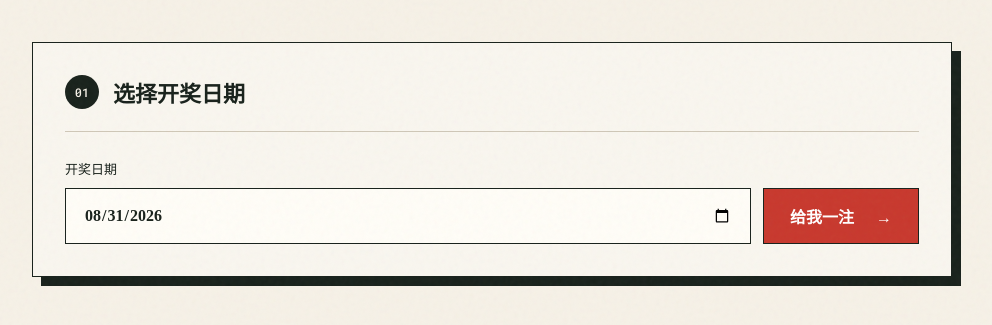
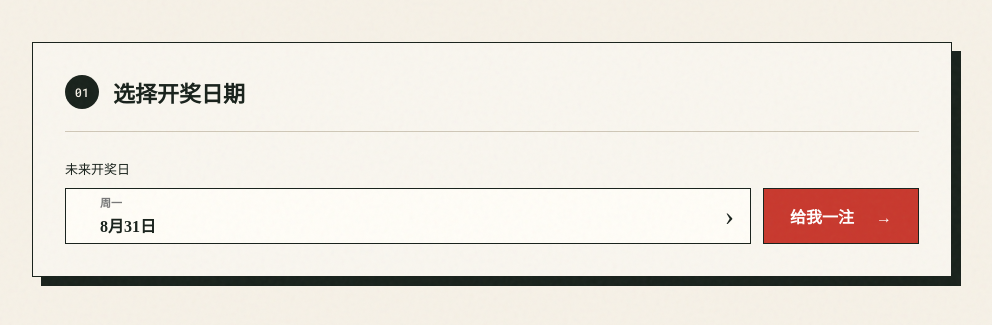
Before and after one commit to ziqiye0108-ux/jinri-yizhu, a Flask app: page / in a window 1280 px wide. Shown: the part 219-544 px from the top of the page, without its empty margins (148-1140 px from the left). Run offline with Flask 3, Linux system fonts and the light colour scheme.

Commit message:
feat: add full draw-day calendar

```diff
--- a/app.py
+++ b/app.py
@@ -3,7 +3,7 @@ from __future__ import annotations
 import hashlib
 import json
 import os
-from datetime import date, datetime
+from datetime import date, datetime, timedelta
 from pathlib import Path
 
 from flask import Flask, jsonify, render_template, request
@@ -11,6 +11,24 @@ from flask import Flask, jsonify, render_template, request
 ROOT = Path(__file__).parent
 DATA_FILE = ROOT / "data" / "dlt_2026.json"
 app = Flask(__name__)
+DRAW_WEEKDAYS = {0, 2, 5}  # 周一、周三、周六
+
+
+def upcoming_draw_dates(start: date, count: int = 6) -> list[dict]:
+    labels = "一二三四五六日"
+    result = []
+    current = start
+    while len(result) < count:
+        if current.weekday() in DRAW_WEEKDAYS:
+            result.append(
+                {
+                    "value": current.isoformat(),
+                    "weekday": f"周{labels[current.weekday()]}",
+                    "display": f"{current.month}月{current.day}日",
+                }
+            )
+        current += timedelta(days=1)
+    return result
 
 
 def load_draws() -> list[dict]:
@@ -55,9 +73,10 @@ def recommendation(draw_date: str, draws: list[dict]) -> dict:
 @app.get("/")
 def index():
     draws = load_draws()
+    upcoming = upcoming_draw_dates(date.today())
     return render_template(
         "index.html",
-        today=date.today().isoformat(),
+        upcoming=upcoming,
         draw_count=len(draws),
         latest=draws[-1] if draws else None,
     )
@@ -72,6 +91,8 @@ def recommend():
         return jsonify({"error": "请输入有效日期"}), 400
     if selected < date.today():
         return jsonify({"error": "请选择今天或未来的开奖日期"}), 400
+    if selected.weekday() not in DRAW_WEEKDAYS:
+        return jsonify({"error": "大乐透仅在周一、周三、周六开奖，请重新选择"}), 400
     draws = load_draws()
     return jsonify(
         {
--- a/static/app.js
+++ b/static/app.js
@@ -3,7 +3,75 @@ const result = document.querySelector('#result');
 const balls = document.querySelector('#balls');
 const meta = document.querySelector('#result-meta');
 const error = document.querySelector('#error');
-const button = form.querySelector('button');
+const button = document.querySelector('#recommend-button');
+const dateInput = document.querySelector('#draw-date');
+const dateTrigger = document.querySelector('#date-picker-trigger');
+const selectedText = document.querySelector('#selected-date-text');
+const selectedWeekday = dateTrigger.querySelector('small');
+const sheet = document.querySelector('#calendar-sheet');
+const grid = document.querySelector('#calendar-grid');
+const calendarTitle = document.querySelector('#calendar-title');
+const weekdayNames = ['周日', '周一', '周二', '周三', '周四', '周五', '周六'];
+const validWeekdays = new Set([1, 3, 6]);
+let visibleMonth = new Date(`${dateInput.value}T12:00:00`);
+
+function localISO(value) {
+  const y = value.getFullYear();
+  const m = String(value.getMonth() + 1).padStart(2, '0');
+  const d = String(value.getDate()).padStart(2, '0');
+  return `${y}-${m}-${d}`;
+}
+
+function renderCalendar() {
+  const year = visibleMonth.getFullYear();
+  const month = visibleMonth.getMonth();
+  const firstDay = new Date(year, month, 1);
+  const daysInMonth = new Date(year, month + 1, 0).getDate();
+  const today = new Date();
+  today.setHours(0, 0, 0, 0);
+  calendarTitle.textContent = `${year}年${month + 1}月`;
+  grid.innerHTML = '';
+  for (let i = 0; i < firstDay.getDay(); i += 1) grid.insertAdjacentHTML('beforeend', '<span></span>');
+  for (let day = 1; day <= daysInMonth; day += 1) {
+    const value = new Date(year, month, day);
+    const iso = localISO(value);
+    const enabled = value >= today && validWeekdays.has(value.getDay());
+    const cell = document.createElement('button');
+    cell.type = 'button';
+    cell.textContent = day;
+    cell.disabled = !enabled;
+    cell.className = iso === dateInput.value ? 'selected' : '';
+    if (enabled) cell.addEventListener('click', () => selectDate(value));
+    grid.appendChild(cell);
+  }
+}
+
+function selectDate(value) {
+  const iso = localISO(value);
+  dateInput.value = iso;
+  dateInput.setAttribute('value', iso);
+  selectedWeekday.textContent = weekdayNames[value.getDay()];
+  selectedText.textContent = `${value.getMonth() + 1}月${value.getDate()}日`;
+  closeCalendar();
+}
+
+function openCalendar() {
+  visibleMonth = new Date(`${dateInput.value}T12:00:00`);
+  renderCalendar();
+  sheet.hidden = false;
+  document.body.classList.add('sheet-open');
+}
+
+function closeCalendar() {
+  sheet.hidden = true;
+  document.body.classList.remove('sheet-open');
+  dateTrigger.focus();
+}
+
+dateTrigger.addEventListener('click', openCalendar);
+sheet.querySelector('.sheet-backdrop').addEventListener('click', closeCalendar);
+document.querySelector('#prev-month').addEventListener('click', () => { visibleMonth.setDate(1); visibleMonth.setMonth(visibleMonth.getMonth() - 1); renderCalendar(); });
+document.querySelector('#next-month').addEventListener('click', () => { visibleMonth.setDate(1); visibleMonth.setMonth(visibleMonth.getMonth() + 1); renderCalendar(); });
 
 form.addEventListener('submit', async (event) => {
   event.preventDefault();
@@ -15,7 +83,7 @@ form.addEventListener('submit', async (event) => {
     const response = await fetch('/api/recommend', {
       method: 'POST',
       headers: {'Content-Type': 'application/json'},
-      body: JSON.stringify({date: form.date.value})
+      body: JSON.stringify({date: dateInput.value})
     });
     const data = await response.json();
     if (!response.ok) throw new Error(data.error || '暂时无法生成号码');
@@ -24,7 +92,7 @@ form.addEventListener('submit', async (event) => {
       '<i></i>',
       ...data.back.map(n => `<span class="ball back">${String(n).padStart(2, '0')}</span>`)
     ].join('');
-    meta.textContent = `${data.date} · 已与 ${data.checkedAgainst} 期历史完整组合核对`;
+    meta.textContent = data.date;
     result.hidden = false;
   } catch (err) {
     error.textContent = err.message;
--- a/static/style.css
+++ b/static/style.css
@@ -20,6 +20,31 @@ input,button { min-height:56px; border:1px solid var(--ink); border-radius:0; fo
 input { display:block; width:100%; min-width:0; max-width:100%; padding:0 18px; color:var(--ink); background:#fffdf7; }
 .date-control { min-width:0; }
 .calendar-icon { display:none; }
+.field-label { display:block; margin-bottom:10px; font-size:13px; }
+#draw-date { display:none !important; }
+.date-picker-trigger { display:flex; align-items:center; width:100%; padding:0 16px; color:var(--ink); background:#fffdf7; }
+.date-picker-trigger > span:nth-child(2) { flex:1; text-align:left; }
+.date-picker-trigger small,.date-picker-trigger strong { display:block; }
+.date-picker-trigger small { color:#777; font-size:11px; }
+.date-picker-trigger strong { margin-top:3px; font-size:16px; }
+.chevron { font-size:28px; font-weight:400; }
+.calendar-sheet[hidden] { display:none; }
+.calendar-sheet { position:fixed; inset:0; z-index:20; }
+.sheet-backdrop { position:absolute; inset:0; width:100%; border:0; background:rgba(0,0,0,.28); }
+.sheet-panel { position:absolute; left:0; right:0; bottom:0; padding:10px 20px 24px; border-radius:24px 24px 0 0; background:#fffdf8; }
+.sheet-handle { width:38px; height:4px; margin:0 auto 12px; border-radius:4px; background:#d1cdc4; }
+.calendar-head { display:grid; grid-template-columns:44px 1fr 44px; align-items:center; }
+.calendar-head h3 { margin:0; text-align:center; font-size:17px; }
+.calendar-head button { min-height:44px; padding:0; border:0; color:var(--ink); background:transparent; font-size:28px; }
+.weekdays,.calendar-grid { display:grid; grid-template-columns:repeat(7,1fr); text-align:center; }
+.weekdays { margin-top:8px; color:#92958e; font-size:11px; }
+.weekdays span { padding:8px 0; }
+.calendar-grid { row-gap:4px; }
+.calendar-grid button { width:40px; min-height:40px; margin:auto; padding:0; border:0; border-radius:50%; color:var(--ink); background:transparent; font:500 14px "Roboto Mono",monospace; }
+.calendar-grid button:disabled { color:#d4d3ce; }
+.calendar-grid button.selected { color:#fff; background:var(--red); }
+.calendar-hint { margin:12px 0 0; color:#858981; text-align:center; font-size:11px; }
+.sheet-open { overflow:hidden; }
 button { padding:0 26px; color:white; background:var(--red); cursor:pointer; transition:transform .15s,box-shadow .15s; }
 button:hover { transform:translate(-2px,-2px); box-shadow:4px 4px 0 var(--ink); }
 button:disabled { opacity:.65; cursor:wait; }
@@ -65,8 +90,11 @@ footer { display:flex; justify-content:space-between; gap:20px; margin-top:38px;
   .step { width:28px; height:28px; font-size:10px; }
   h2 { font-size:18px; }
   form { min-width:0; padding-top:0; }
-  label { position:absolute; width:1px; height:1px; padding:0; margin:-1px; overflow:hidden; clip:rect(0,0,0,0); white-space:nowrap; border:0; }
+  .field-label { margin:0 0 10px; color:#70776f; font-size:12px; }
   .controls { width:100%; min-width:0; grid-template-columns:minmax(0, 1fr); gap:10px; }
+  .date-picker-trigger { min-height:64px; border:1px solid #d7d2c7; border-radius:14px; box-shadow:none; touch-action:manipulation; }
+  .date-picker-trigger:hover { transform:none; box-shadow:none; }
+  .date-picker-trigger .calendar-icon { position:relative; left:auto; top:auto; flex:0 0 18px; margin:0 15px 0 1px; }
   .date-control {
     position:relative;
     width:100%;
--- a/templates/index.html
+++ b/templates/index.html
@@ -25,13 +25,15 @@
         </div>
       </div>
       <form id="pick-form">
-        <label for="draw-date">开奖日期</label>
+        <span class="field-label">未来开奖日</span>
         <div class="controls">
-          <div class="date-control">
+          <button class="date-picker-trigger" id="date-picker-trigger" type="button" aria-haspopup="dialog">
             <span class="calendar-icon" aria-hidden="true"></span>
-            <input id="draw-date" name="date" type="date" min="{{ today }}" value="{{ today }}" required>
-          </div>
-          <button type="submit">给我一注 <span aria-hidden="true">→</span></button>
+            <span><small>{{ upcoming[0].weekday }}</small><strong id="selected-date-text">{{ upcoming[0].display }}</strong></span>
+            <span class="chevron" aria-hidden="true">›</span>
+          </button>
+          <input id="draw-date" name="date" value="{{ upcoming[0].value }}" hidden>
+          <button id="recommend-button" type="submit">给我一注 <span aria-hidden="true">→</span></button>
         </div>
       </form>
 
@@ -44,6 +46,20 @@
     </section>
 
   </main>
+  <div class="calendar-sheet" id="calendar-sheet" hidden>
+    <button class="sheet-backdrop" type="button" aria-label="关闭日期选择"></button>
+    <section class="sheet-panel" role="dialog" aria-modal="true" aria-labelledby="calendar-title">
+      <div class="sheet-handle"></div>
+      <div class="calendar-head">
+        <button id="prev-month" type="button" aria-label="上个月">‹</button>
+        <h3 id="calendar-title"></h3>
+        <button id="next-month" type="button" aria-label="下个月">›</button>
+      </div>
+      <div class="weekdays"><span>日</span><span>一</span><span>二</span><span>三</span><span>四</span><span>五</span><span>六</span></div>
+      <div class="calendar-grid" id="calendar-grid"></div>
+      <p class="calendar-hint">仅周一、周三、周六为大乐透开奖日</p>
+    </section>
+  </div>
   <script src="{{ url_for('static', filename='app.js') }}"></script>
 </body>
 </html>
```
Also changed, not shown: tests/test_app.py (+13 -0 lines).
